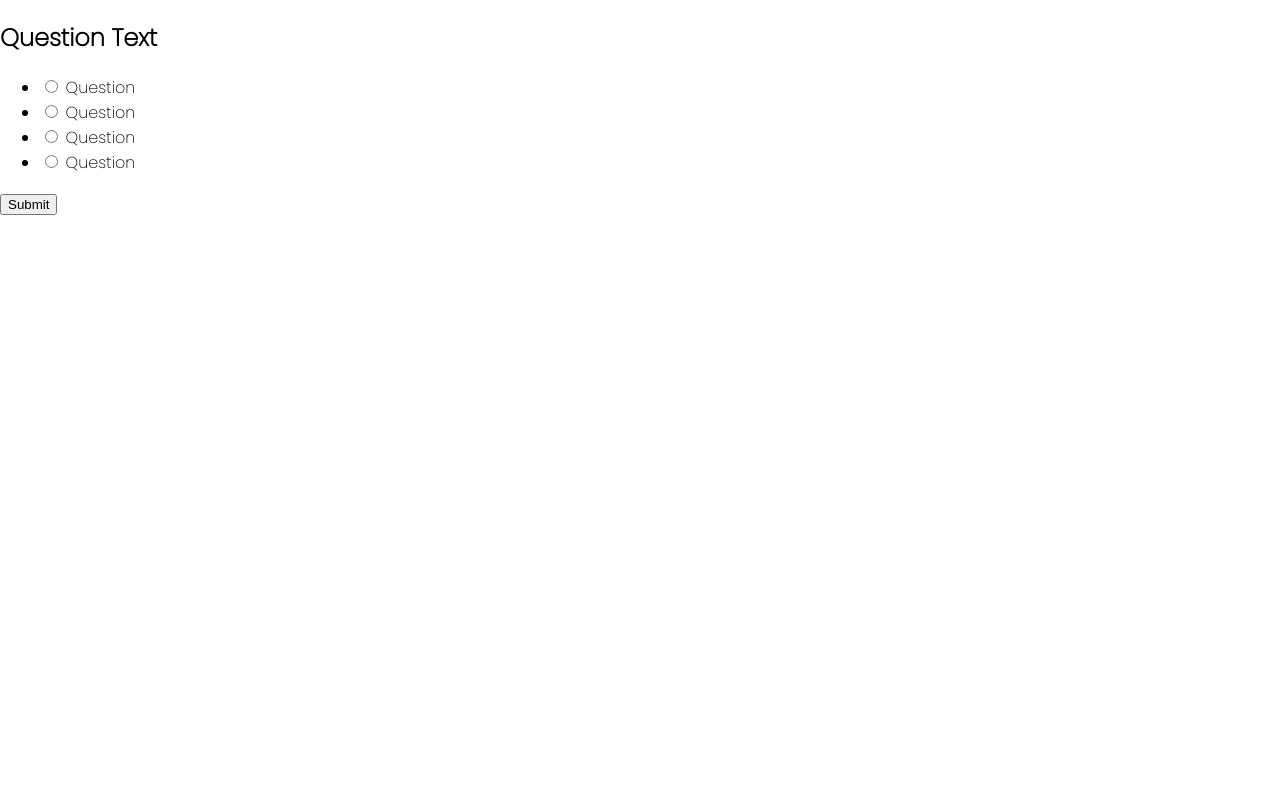
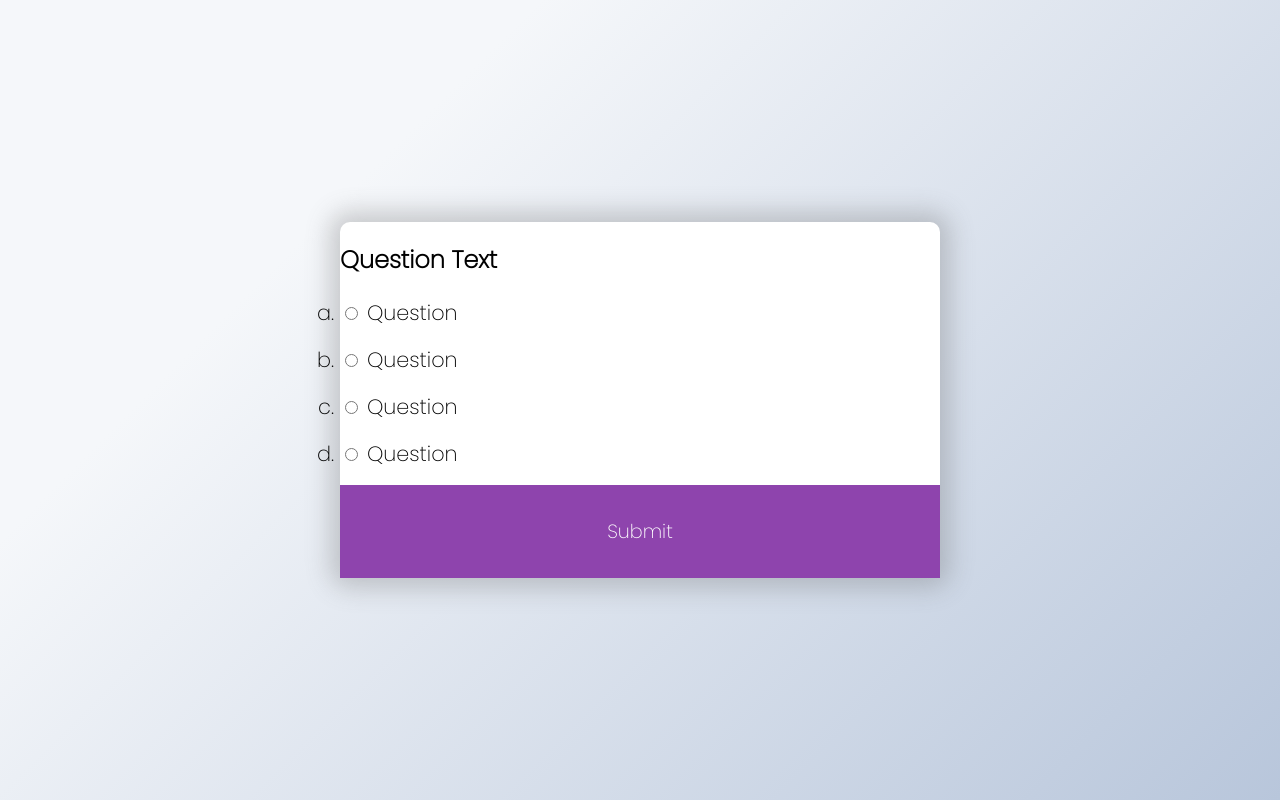
Before and after one commit to Mr-Dany/quiz-app, a plain HTML site: page index.html in a window 1280 px wide. Drawn offline with Linux system fonts and the light colour scheme.

Commit message:
Update style.css

```diff
--- a/style.css
+++ b/style.css
@@ -7,6 +7,44 @@
     box-sizing: border-box;
 }
 body {
+    background-color: #b8c6db;
+    background-image: linear-gradient(315deg, #b8c6db 0%, #f5f7fa 74%);
+    display: flex;
+    align-items: center;
+    justify-content: center;
     font-family: "Poppins", sans-serif;
     margin: 0;
+    min-height: 100vh;
 }
+.quiz-container{
+    background-color: #fff;
+    border-radius: 10px;
+    box-shadow: 0 0 25px 10px rgba(100, 100, 100, 0.3);
+    width: 600px;
+    max-width: 100%;
+}
+.quiz-header{
+    padding: 4rem;
+}
+ul{
+    list-style-type: lower-latin;
+    padding: 0;
+}
+ul li{
+    font-size: 1.3rem;
+    margin: 1rem 0;
+}
+button{
+    background-color: #8e44ad;
+    border: none;
+    color: white;
+    cursor: pointer;
+    display: block;
+    font-family: inherit;
+    font-size: 1.2rem;
+    width: 100%;
+    padding: 2rem;
+}
+button:hover{
+    background-color: #742397;
+}
```
